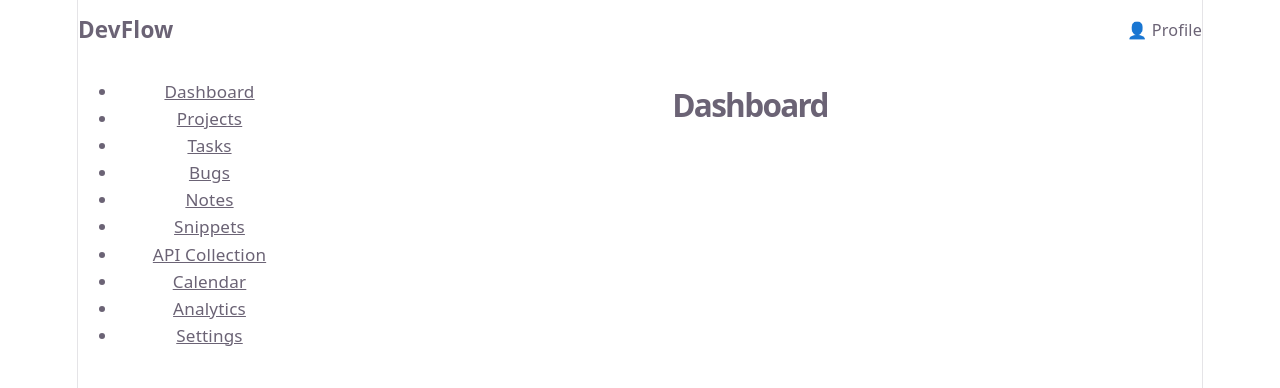
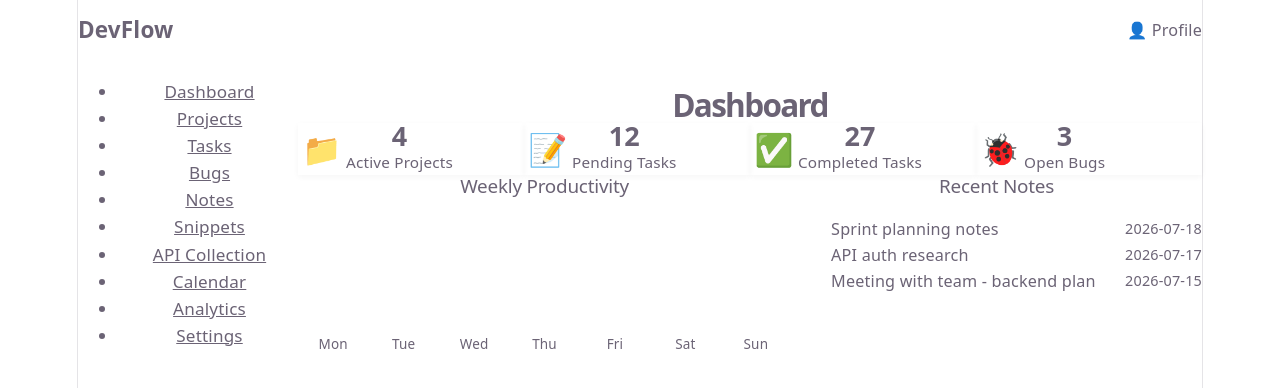
Before and after one commit to Fariss2507/DevFlow, a React (Vite) app: page / in a window 1280 px wide. Shown: the top 388 px of the page. Built offline with nearby package versions, Linux system fonts and the light colour scheme; the HTML template or start-up script is replaced by a standard one.

Commit message:
feat: add dashboard with stat cards, productivity chart and recent notes

```diff
--- /dev/null
+++ b/src/components/StatCard.css
@@ -0,0 +1,38 @@
+.stat-card {
+  background: var(--color-surface);
+  border: 1px solid var(--color-border);
+  border-left: 4px solid var(--color-primary);
+  border-radius: var(--radius-md);
+  padding: var(--spacing-md) var(--spacing-lg);
+  display: flex;
+  align-items: center;
+  gap: var(--spacing-md);
+  box-shadow: 0 2px 6px rgba(0, 0, 0, 0.04);
+  transition: transform 0.15s ease;
+}
+
+.stat-card:hover {
+  transform: translateY(-2px);
+}
+
+.stat-icon {
+  font-size: 1.75rem;
+  width: 48px;
+  height: 48px;
+  display: flex;
+  align-items: center;
+  justify-content: center;
+  background: var(--color-bg-light);
+  border-radius: 50%;
+}
+
+.stat-value {
+  font-size: 1.5rem;
+  font-weight: 800;
+  color: var(--color-primary-dark);
+}
+
+.stat-label {
+  font-size: 0.85rem;
+  color: var(--color-text-muted);
+}
--- /dev/null
+++ b/src/components/StatCard.jsx
@@ -0,0 +1,13 @@
+import './StatCard.css';
+
+export default function StatCard({ icon, label, value }) {
+  return (
+    <div className="stat-card">
+      <div className="stat-icon">{icon}</div>
+      <div>
+        <div className="stat-value">{value}</div>
+        <div className="stat-label">{label}</div>
+      </div>
+    </div>
+  );
+}
--- /dev/null
+++ b/src/data/dashboardData.js
@@ -0,0 +1,22 @@
+export const stats = [
+  { id: 1, label: 'Active Projects', value: 4, icon: '📁' },
+  { id: 2, label: 'Pending Tasks', value: 12, icon: '📝' },
+  { id: 3, label: 'Completed Tasks', value: 27, icon: '✅' },
+  { id: 4, label: 'Open Bugs', value: 3, icon: '🐞' },
+];
+
+export const recentNotes = [
+  { id: 1, title: 'Sprint planning notes', date: '2026-07-18' },
+  { id: 2, title: 'API auth research', date: '2026-07-17' },
+  { id: 3, title: 'Meeting with team - backend plan', date: '2026-07-15' },
+];
+
+export const weeklyProductivity = [
+  { day: 'Mon', hours: 3 },
+  { day: 'Tue', hours: 5 },
+  { day: 'Wed', hours: 4 },
+  { day: 'Thu', hours: 6 },
+  { day: 'Fri', hours: 2 },
+  { day: 'Sat', hours: 1 },
+  { day: 'Sun', hours: 0 },
+];
--- /dev/null
+++ b/src/pages/Dashboard/Dashboard.css
@@ -0,0 +1,80 @@
+.stats-grid {
+  display: grid;
+  grid-template-columns: repeat(auto-fit, minmax(200px, 1fr));
+  gap: var(--spacing-md);
+  margin-bottom: var(--spacing-xl);
+}
+
+.dashboard-lower {
+  display: grid;
+  grid-template-columns: 1.2fr 1fr;
+  gap: var(--spacing-lg);
+}
+
+.dashboard-panel {
+  background: var(--color-surface);
+  border: 1px solid var(--color-border);
+  border-radius: var(--radius-md);
+  padding: var(--spacing-lg);
+}
+
+.dashboard-panel h2 {
+  font-size: 1.05rem;
+  color: var(--color-primary-dark);
+  margin-bottom: var(--spacing-md);
+}
+
+.bar-chart {
+  display: flex;
+  align-items: flex-end;
+  gap: var(--spacing-sm);
+  height: 160px;
+}
+
+.bar-column {
+  flex: 1;
+  display: flex;
+  flex-direction: column;
+  align-items: center;
+  justify-content: flex-end;
+  height: 100%;
+}
+
+.bar {
+  width: 60%;
+  background: var(--color-accent);
+  border-radius: 4px 4px 0 0;
+  min-height: 4px;
+  transition: background 0.15s ease;
+}
+
+.bar:hover {
+  background: var(--color-primary);
+}
+
+.bar-label {
+  font-size: 0.75rem;
+  color: var(--color-text-muted);
+  margin-top: var(--spacing-xs);
+}
+
+.recent-list li {
+  display: flex;
+  justify-content: space-between;
+  padding: var(--spacing-sm) 0;
+  border-bottom: 1px solid var(--color-border);
+  font-size: 0.9rem;
+}
+
+.recent-list li:last-child {
+  border-bottom: none;
+}
+
+.recent-title {
+  color: var(--color-text);
+}
+
+.recent-date {
+  color: var(--color-text-muted);
+  font-size: 0.8rem;
+}
--- a/src/pages/Dashboard/Dashboard.jsx
+++ b/src/pages/Dashboard/Dashboard.jsx
@@ -1,3 +1,49 @@
+import StatCard from '../../components/StatCard';
+import { stats, recentNotes, weeklyProductivity } from '../../data/dashboardData';
+import './Dashboard.css';
+
 export default function Dashboard() {
-  return <div className="page"><h1>Dashboard</h1></div>;
+  const maxHours = Math.max(...weeklyProductivity.map((d) => d.hours), 1);
+
+  return (
+    <div className="page">
+      <h1>Dashboard</h1>
+
+      <div className="stats-grid">
+        {stats.map((stat) => (
+          <StatCard key={stat.id} icon={stat.icon} label={stat.label} value={stat.value} />
+        ))}
+      </div>
+
+      <div className="dashboard-lower">
+        <div className="dashboard-panel">
+          <h2>Weekly Productivity</h2>
+          <div className="bar-chart">
+            {weeklyProductivity.map((d) => (
+              <div className="bar-column" key={d.day}>
+                <div
+                  className="bar"
+                  style={{ height: `${(d.hours / maxHours) * 100}%` }}
+                  title={`${d.hours}h`}
+                />
+                <span className="bar-label">{d.day}</span>
+              </div>
+            ))}
+          </div>
+        </div>
+
+        <div className="dashboard-panel">
+          <h2>Recent Notes</h2>
+          <ul className="recent-list">
+            {recentNotes.map((note) => (
+              <li key={note.id}>
+                <span className="recent-title">{note.title}</span>
+                <span className="recent-date">{note.date}</span>
+              </li>
+            ))}
+          </ul>
+        </div>
+      </div>
+    </div>
+  );
 }
```
